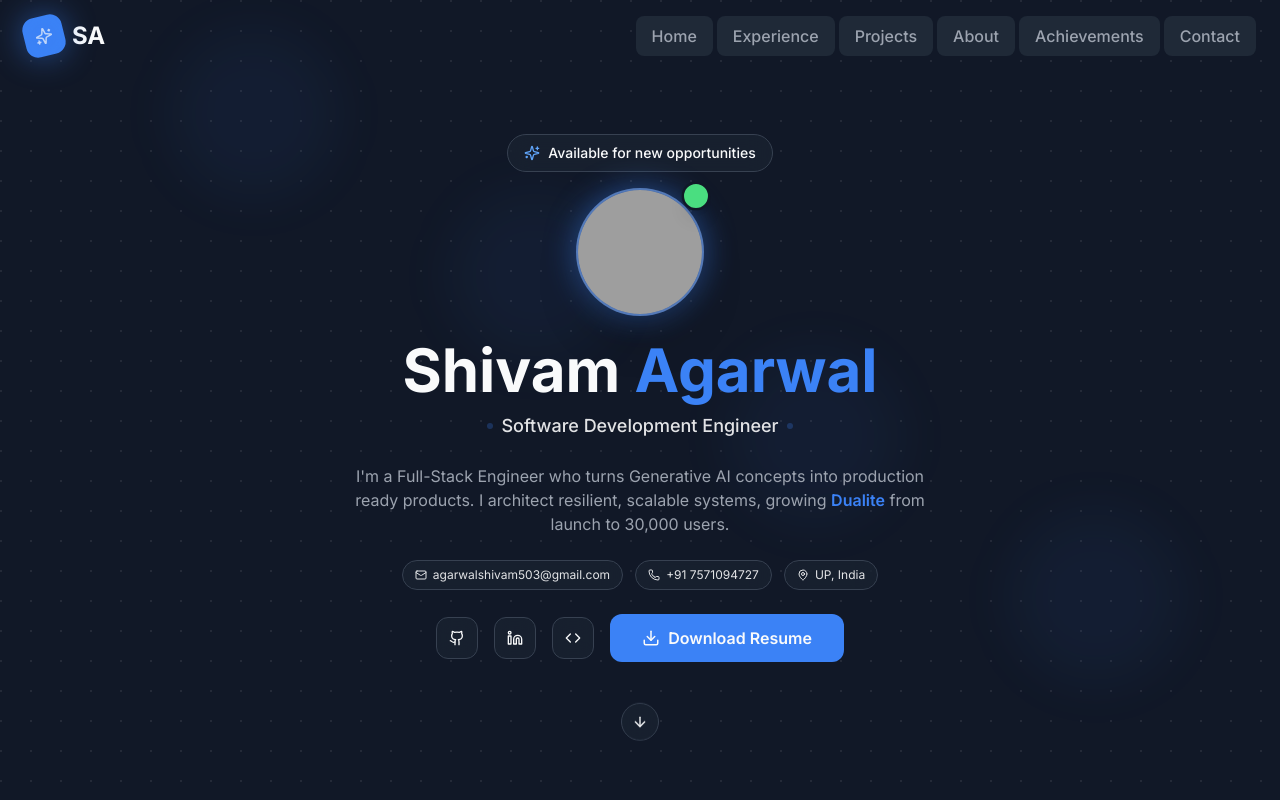
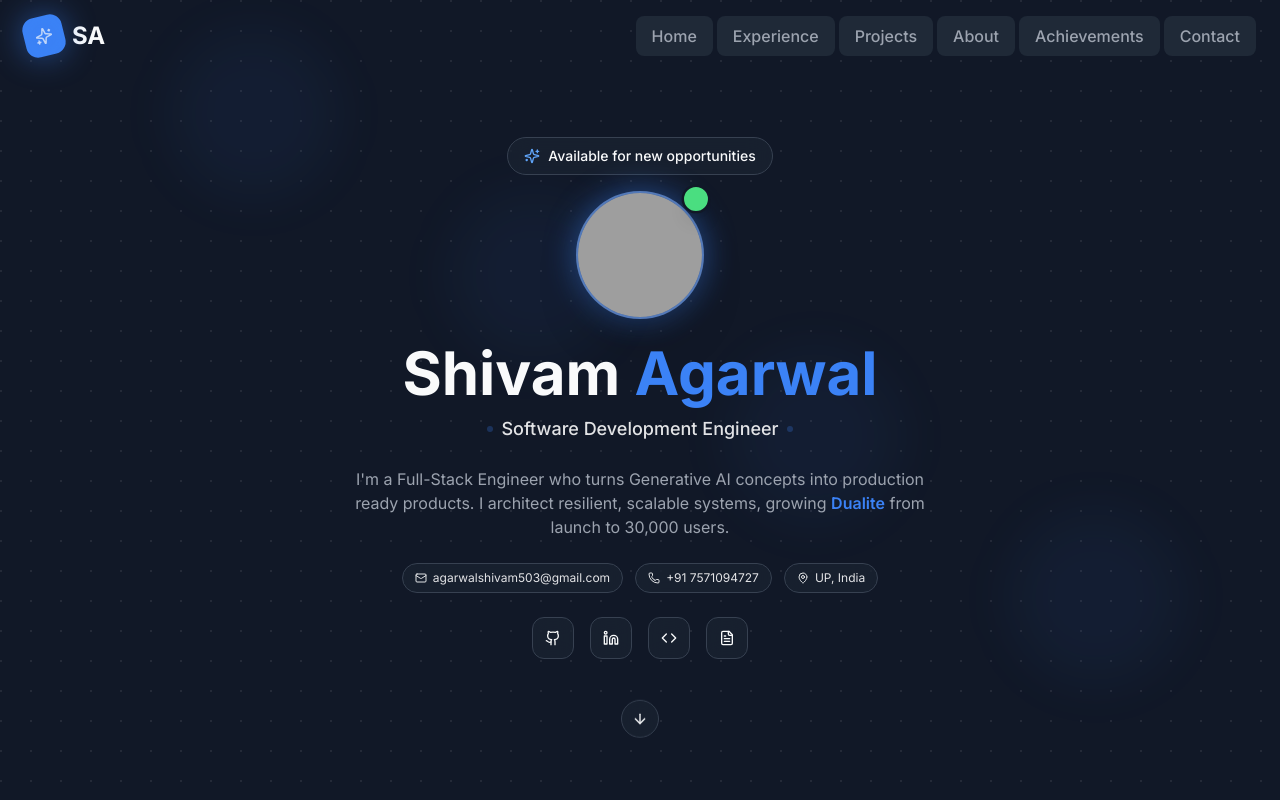
Before and after one commit to shivamagarwal2510/my-portfolio, a React (Vite) app: page / in a window 1280 px wide. Shown: the top 800 px of the page. Built offline with nearby package versions, Linux system fonts and the light colour scheme; grey boxes are pictures that could not be loaded.

Commit message:
Resume button UI improved.

```diff
--- a/src/components/Hero.tsx
+++ b/src/components/Hero.tsx
@@ -1,6 +1,6 @@
 import React from "react";
 import { motion } from "framer-motion";
-import { ArrowDown, Mail, Phone, MapPin, Github, Linkedin, Code, Sparkles, Download } from "lucide-react";
+import { ArrowDown, Mail, Phone, MapPin, Github, Linkedin, Code, Sparkles, FileText } from "lucide-react";
 
 const Hero: React.FC = () => {
   const containerVariants = {
@@ -60,6 +60,13 @@ const Hero: React.FC = () => {
 
   // Google Drive link converted for direct download
   const resumeDownloadUrl = "https://drive.google.com/uc?export=download&id=1H1OYOtwBR3JSjICePt7XYy-hmIMmvKuW";
+
+  const socialAndActionLinks = [
+    { icon: Github, href: "https://github.com/shivamagarwal2510", label: "GitHub" },
+    { icon: Linkedin, href: "https://www.linkedin.com/in/shivam-agarwal-b88a04201/", label: "LinkedIn" },
+    { icon: Code, href: "https://leetcode.com/u/Shivamagarwal2510/", label: "LeetCode" },
+    { icon: FileText, href: resumeDownloadUrl, label: "Download Resume", download: "Shivam-Agarwal-Resume.pdf" }
+  ];
 
   return (
     <section
@@ -200,44 +207,23 @@ const Hero: React.FC = () => {
 
           <motion.div
             variants={itemVariants}
-            className="flex flex-col sm:flex-row items-center justify-center gap-3 sm:gap-4"
+            className="flex justify-center gap-3 sm:gap-4"
           >
-            <div className="flex justify-center space-x-3 sm:space-x-4">
-              {[
-                { icon: Github, href: "https://github.com/shivamagarwal2510", label: "GitHub" },
-                {
-                  icon: Linkedin,
-                  href: "https://www.linkedin.com/in/shivam-agarwal-b88a04201/",
-                  label: "LinkedIn"
-                },
-                { icon: Code, href: "https://leetcode.com/u/Shivamagarwal2510/", label: "LeetCode" }
-              ].map((social) => (
+            {socialAndActionLinks.map((link) => (
               <motion.a
-                  key={social.label}
-                  href={social.href}
+                key={link.label}
+                href={link.href}
                 target="_blank"
-                  aria-label={social.label}
+                rel="noopener noreferrer"
+                download={link.download}
+                aria-label={link.label}
                 whileHover={{ scale: 1.1, y: -3, transition: { type: "spring", stiffness: 300 } }}
                 whileTap={{ scale: 0.95 }}
                 className="group p-2.5 sm:p-3 bg-surface/50 backdrop-blur-md text-foreground rounded-lg sm:rounded-xl hover:bg-surface transition-all duration-300 border border-border hover:shadow-lg hover:shadow-primary/20"
               >
-                  <social.icon size={16} sm:size={18} />
+                <link.icon size={16} sm:size={18} />
               </motion.a>
             ))}
-            </div>
-
-            <motion.a
-              href={resumeDownloadUrl}
-              target="_blank"
-              rel="noopener noreferrer"
-              download="Shivam-Agarwal-Resume.pdf"
-              whileHover={{ scale: 1.05, y: -2, transition: { type: "spring", stiffness: 300 } }}
-              whileTap={{ scale: 0.95 }}
-              className="w-full sm:w-auto inline-flex items-center justify-center space-x-2 bg-primary text-primary-foreground px-6 py-3 sm:px-8 sm:py-3 rounded-lg sm:rounded-xl text-sm sm:text-base font-semibold hover:shadow-lg hover:shadow-primary/25 transition-all duration-200"
-            >
-              <Download size={18} sm:size={20} />
-              <span>Download Resume</span>
-            </motion.a>
           </motion.div>
 
           <motion.div
```
Lines whose indentation alone changed are shown as unchanged.
